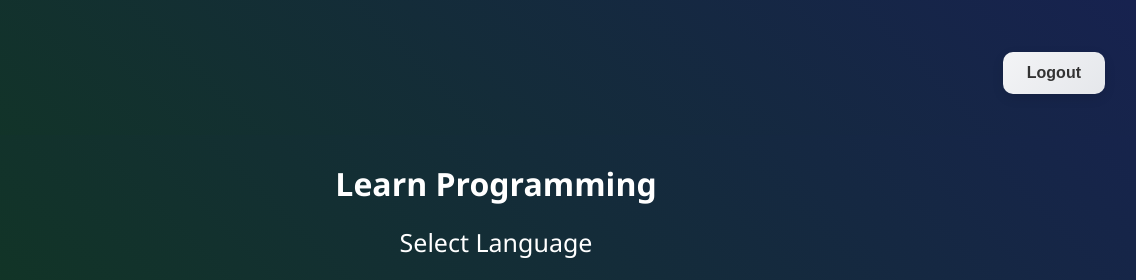
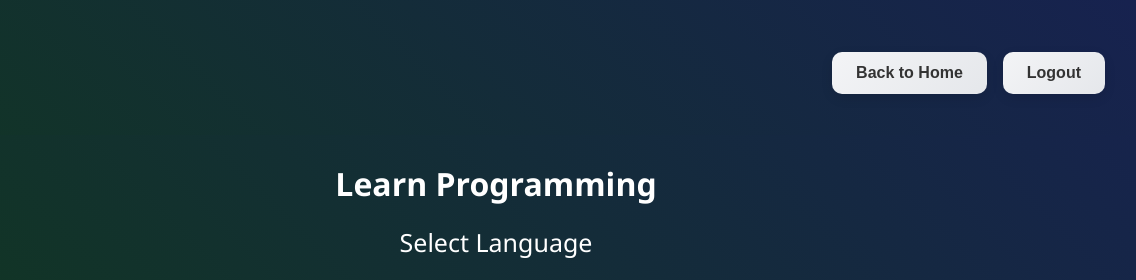
Before and after one commit to moodavathvishnu/Abhyasa-The-Home-of-Learning, a plain HTML site: page learn.html in a window 1280 px wide. Shown: the top 280 px of the page, 144-1280 px from the left. Drawn offline with Linux system fonts and the light colour scheme; sample sign-in values are in the browser's storage.

Commit message:
learn.html

```diff
--- a/learn.html
+++ b/learn.html
@@ -13,6 +13,7 @@
         </a>
     <div>
       <!--<span id="username-display"></span>-->
+      <button onclick="backToHome()()" class="btn btn-red">Back to Home</button>
       <button onclick="logout()" class="btn btn-red">Logout</button>
     </div>
   </nav>
```
